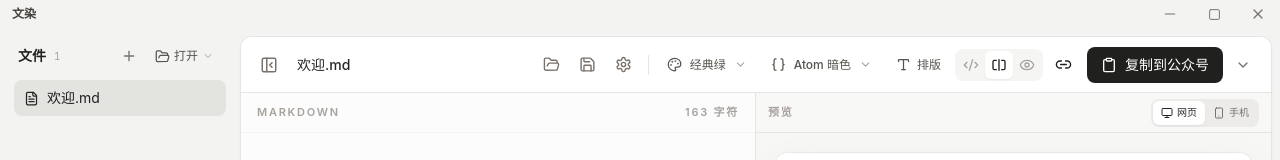
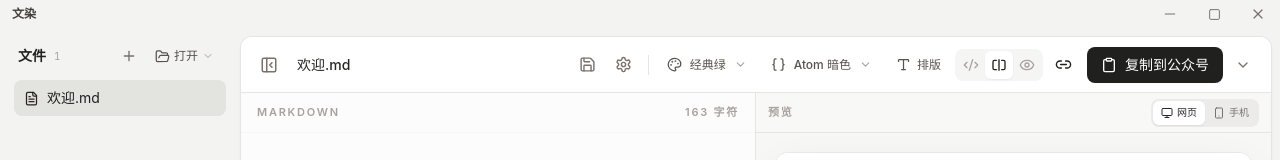
Before and after one commit to 1595901624/WenRender, a React (Vite) app: page / in a window 1280 px wide. Shown: the top 160 px of the page. Built offline with nearby package versions, Linux system fonts and the light colour scheme.

Commit message:
refactor(toolbar): 移除工具栏中已废弃的打开文件按钮
- 注释掉打开文件按钮的渲染代码，因为该功能已迁移至侧边栏菜单

```diff
--- a/src/App.tsx
+++ b/src/App.tsx
@@ -882,7 +882,7 @@ function App() {
           </div>
 
           <div className="flex items-center justify-end gap-1">
-            <ToolbarButton label="打开文件" onClick={openDocument}><FolderOpen size={17} /></ToolbarButton>
+            {/* <ToolbarButton label="打开文件" onClick={openDocument}><FolderOpen size={17} /></ToolbarButton> */}
             <ToolbarButton label="保存" onClick={saveDocument}><Save size={17} /></ToolbarButton>
             <ToolbarButton label="设置" onClick={() => setActivePage("settings")}><Settings size={17} /></ToolbarButton>
             <div className="mx-1 h-5 w-px bg-stone-200 dark:bg-stone-700" />
```
